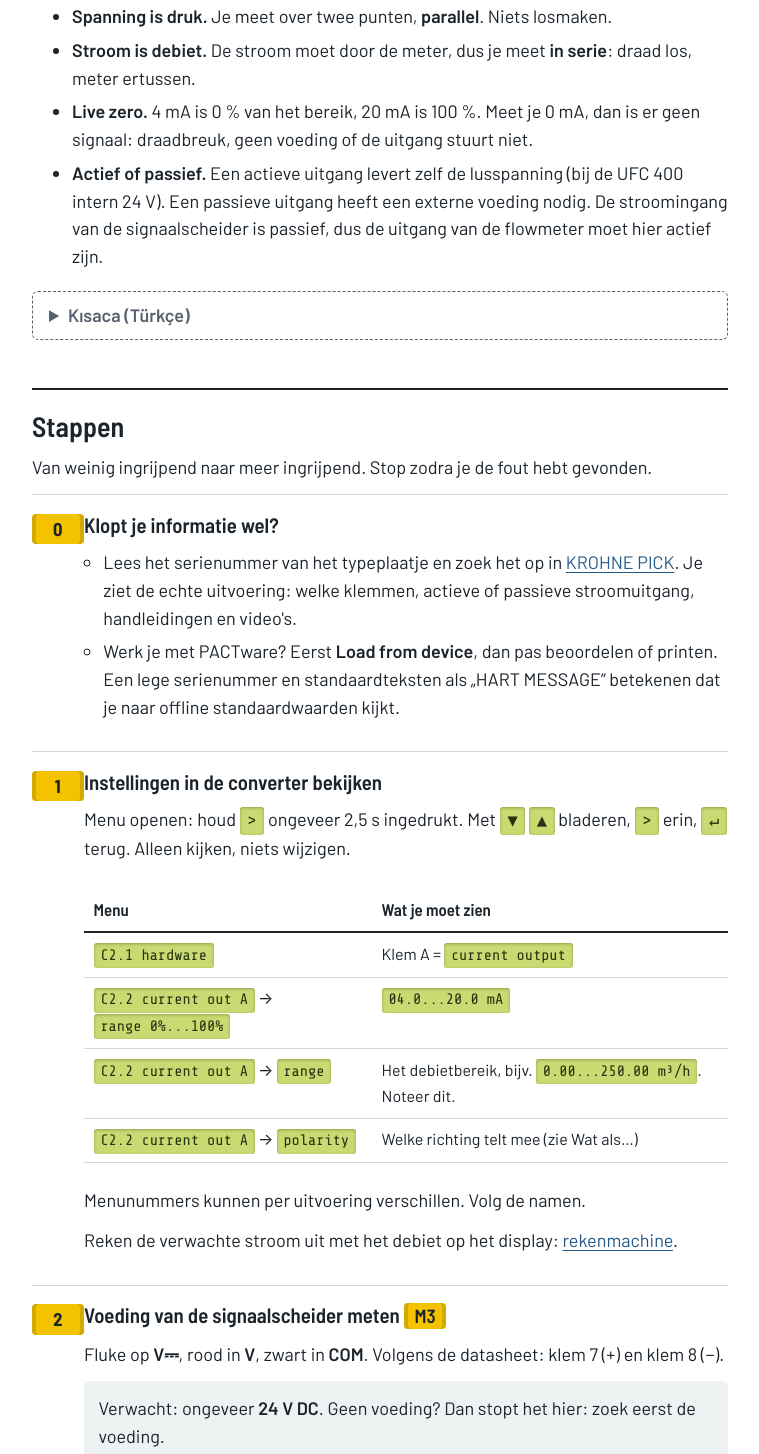
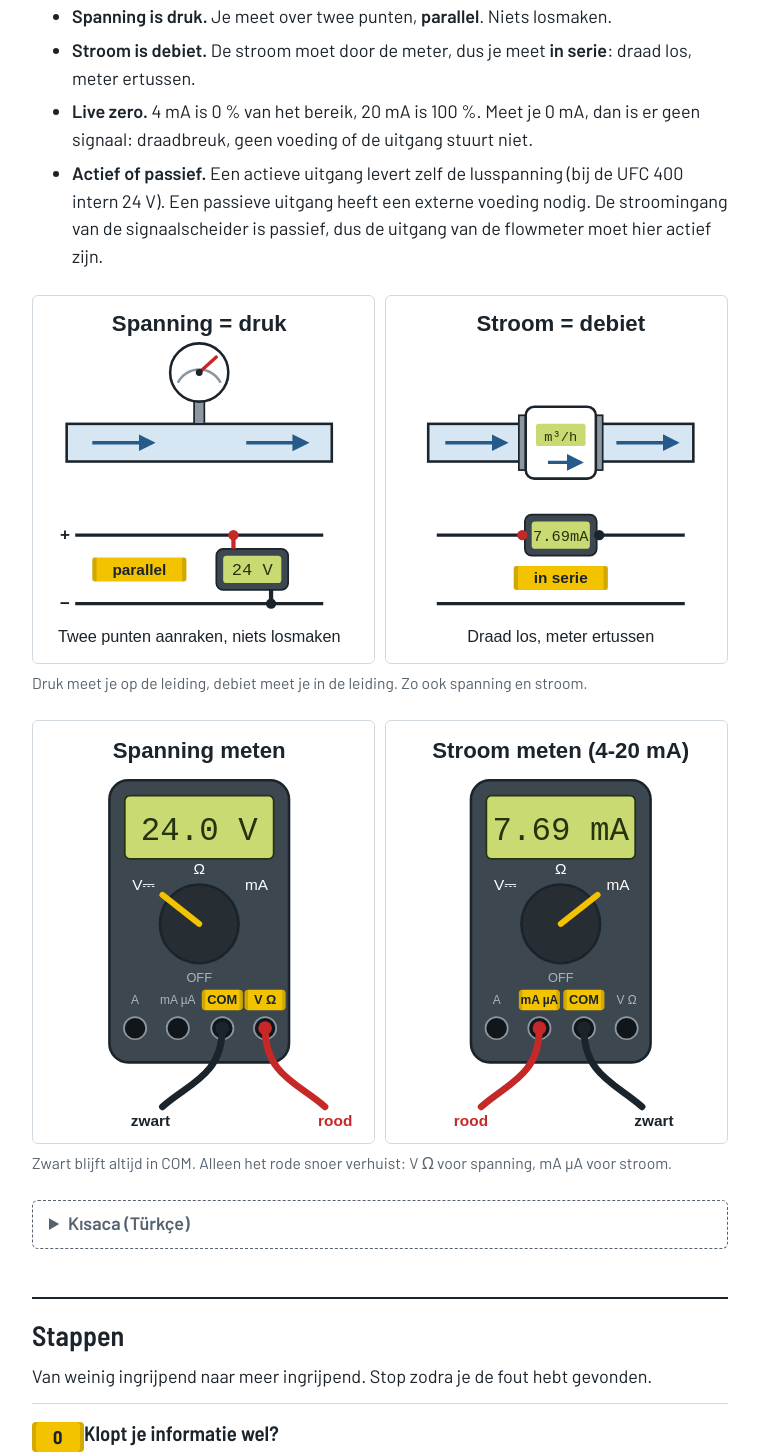
Before and after one commit to TecvidDedektif/Veld_Handboek, a plain HTML site: page procedures/klantsignaal-4-20ma.html in a window 1280 px wide. Shown: the part 1780-3234 px from the top of the page, without its empty margins (260-1019 px from the left). Drawn offline with nearby package versions, Linux system fonts and the light colour scheme.

Commit message:
Tekeningen toegevoegd: parallel en serie, snoeren in de juiste bus, stroom meten in drie stappen
Co-Authored-By: Claude Opus 5.5 <noreply@anthropic.com>
Claude-Session: https://claude.ai/code/session_01H3YH58W9nLPygu9KDmwGwc

```diff
--- a/assets/style.css
+++ b/assets/style.css
@@ -209,6 +209,13 @@ details.tr p, details.tr ul { margin: 0.4rem 0; }
 
 td .lcd { white-space: normal; }
 
+/* figuren */
+figure.plaat { margin: 1.5rem 0; }
+figure.plaat .platen { display: grid; grid-template-columns: repeat(auto-fit, minmax(14rem, 1fr)); gap: 0.6rem; }
+figure.plaat .platen.drie { grid-template-columns: repeat(auto-fit, minmax(12rem, 1fr)); }
+figure.plaat img { display: block; width: 100%; height: auto; border: 1px solid var(--lijn); border-radius: 6px; background: var(--papier); padding: 0.5rem; }
+figure.plaat figcaption { color: var(--grijs); font-size: 0.98rem; margin-top: 0.45rem; }
+
 /* stappen */
 ol.stappen { list-style: none; padding: 0; counter-reset: stap; }
 ol.stappen > li {
--- a/procedures/klantsignaal-4-20ma.html
+++ b/procedures/klantsignaal-4-20ma.html
@@ -99,6 +99,22 @@
       <li><b>Actief of passief.</b> Een actieve uitgang levert zelf de lusspanning (bij de UFC 400 intern 24 V). Een passieve uitgang heeft een externe voeding nodig. De stroomingang van de signaalscheider is passief, dus de uitgang van de flowmeter moet hier actief zijn.</li>
     </ul>
 
+    <figure class="plaat">
+      <div class="platen">
+        <img src="../assets/img/spanning-parallel.svg" alt="Spanning is druk: een manometer op de leiding, en een meter tussen plus en min. Parallel, niets losmaken.">
+        <img src="../assets/img/stroom-in-serie.svg" alt="Stroom is debiet: een watermeter in een doorgezaagde leiding, en een meter in een onderbroken draad. In serie.">
+      </div>
+      <figcaption>Druk meet je op de leiding, debiet meet je ín de leiding. Zo ook spanning en stroom.</figcaption>
+    </figure>
+
+    <figure class="plaat">
+      <div class="platen">
+        <img src="../assets/img/snoeren-spanning.svg" alt="Spanning meten: zwart in COM, rood in V Ω, draaiknop op V.">
+        <img src="../assets/img/snoeren-stroom.svg" alt="Stroom meten: zwart in COM, rood in mA µA, draaiknop op mA.">
+      </div>
+      <figcaption>Zwart blijft altijd in COM. Alleen het rode snoer verhuist: V Ω voor spanning, mA µA voor stroom.</figcaption>
+    </figure>
+
     <details class="tr">
       <summary>Kısaca (Türkçe)</summary>
       <p>Gerilim = basınç: iki noktaya dokunursun. Akım = debi: teli söküp metreyi araya koyarsın. 4 mA = sıfır debi; 0 mA = sinyal yok (kablo kopuk ya da besleme yok). Ayırıcının girişi pasif olduğu için sayacın çıkışı aktif olmalı.</p>
@@ -160,6 +176,14 @@
           <li>Aflezen. Een min-teken betekent alleen dat de pennen omgekeerd zitten.</li>
           <li>Draad terug, vastzetten. Rood snoer terug naar V.</li>
         </ol>
+        <figure class="plaat">
+          <div class="platen drie">
+            <img src="../assets/img/serie-stap-1.svg" alt="Stap 1: schroef los en draad uit de klem.">
+            <img src="../assets/img/serie-stap-2.svg" alt="Stap 2: één meetpen in de lege klem.">
+            <img src="../assets/img/serie-stap-3.svg" alt="Stap 3: andere meetpen op de losse draad en aflezen.">
+          </div>
+          <figcaption>Na het aflezen: draad terug in de klem en vastzetten.</figcaption>
+        </figure>
         <div class="uitkomst"><p>Verwacht: de berekende stroom uit stap 1.</p></div>
       </li>
 
```
Also changed, not shown: assets/img/serie-stap-1.svg (added), assets/img/serie-stap-2.svg (added), assets/img/serie-stap-3.svg (added), assets/img/snoeren-spanning.svg (added), assets/img/snoeren-stroom.svg (added), assets/img/spanning-parallel.svg (added), assets/img/stroom-in-serie.svg (added).
